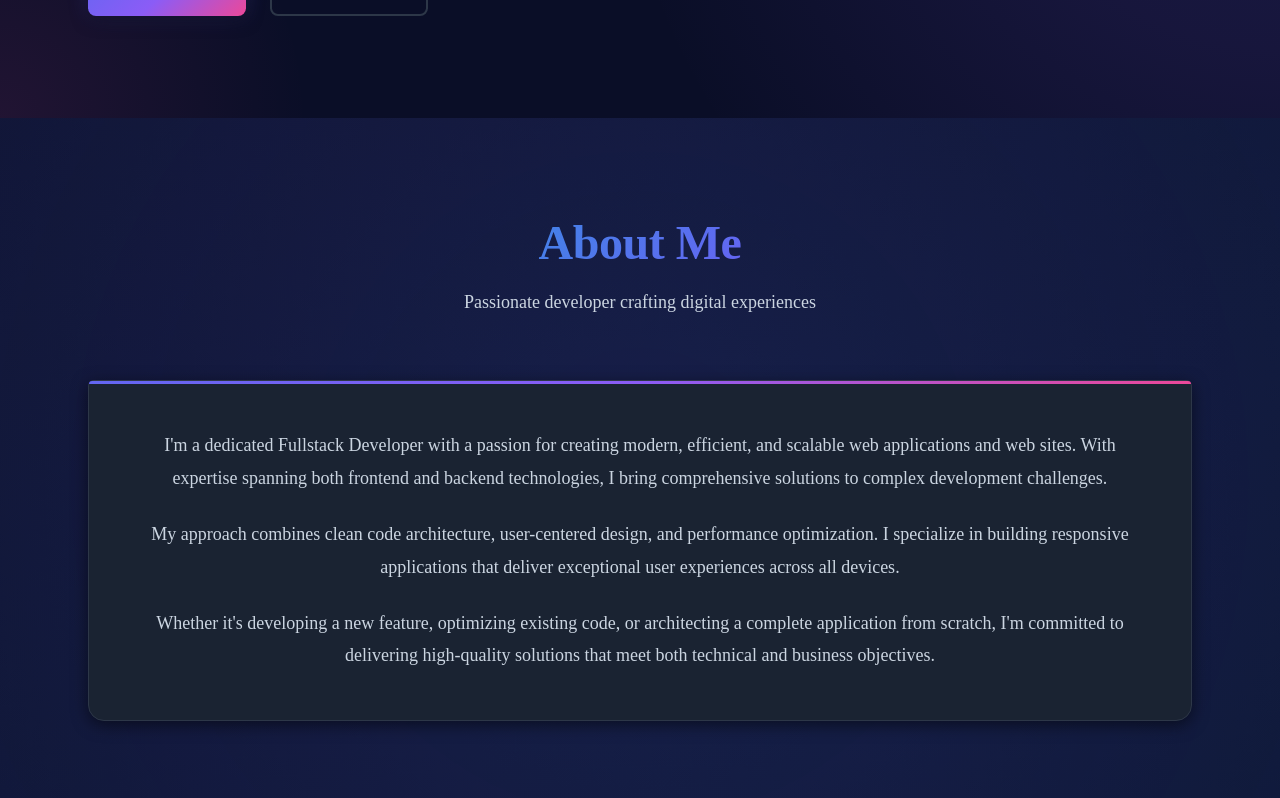
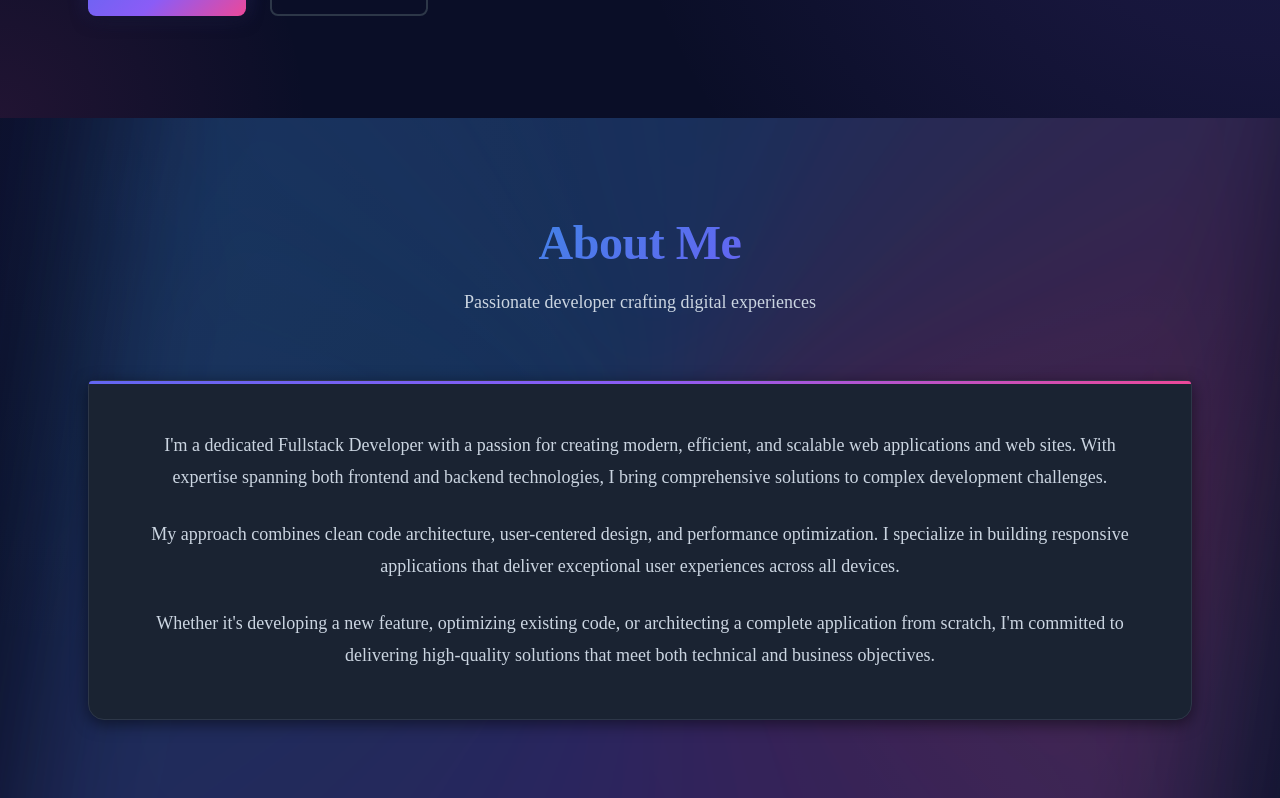
Before and after one commit to RamizMatlabov/MYPortfolio, a Next.js app: page / in a window 1280 px wide. Shown: the part 682-1480 px from the top of the page. Built offline with nearby package versions, Linux system fonts and the light colour scheme; no server answers.

Commit message:
feat(about-section): add 3D tilt effect and aurora background animation
- Implement mouse-based 3D tilt effect for about section card
- Add dynamic aurora background animations with conic gradients
- Enhance hover state with improved box-shadow effects

```diff
--- a/app/components/Section/Section.module.scss
+++ b/app/components/Section/Section.module.scss
@@ -89,23 +89,78 @@
   }
 }
 
+@keyframes auroraDrift {
+  0% {
+    transform: translate(-10%, -10%) rotate(0deg) scale(1);
+    opacity: 0.7;
+  }
+  50% {
+    transform: translate(10%, 8%) rotate(180deg) scale(1.05);
+    opacity: 0.9;
+  }
+  100% {
+    transform: translate(-10%, -10%) rotate(360deg) scale(1);
+    opacity: 0.7;
+  }
+}
+
+@keyframes auroraGlide {
+  0% {
+    transform: translate(8%, -12%) rotate(0deg) scale(1.05);
+  }
+  50% {
+    transform: translate(-6%, 12%) rotate(-180deg) scale(1);
+  }
+  100% {
+    transform: translate(8%, -12%) rotate(-360deg) scale(1.05);
+  }
+}
+
 // About section - Indigo/Blue background with gradient animation
 .about {
-  background: linear-gradient(135deg, rgba(99, 102, 241, 0.05) 0%, rgba(59, 130, 246, 0.08) 50%, rgba(6, 182, 212, 0.05) 100%);
-  background-size: 200% 200%;
-  animation: gradientShift 8s ease infinite;
+  background: radial-gradient(1200px circle at 10% 10%, rgba(99, 102, 241, 0.04), transparent 40%),
+              radial-gradient(900px circle at 90% 80%, rgba(6, 182, 212, 0.05), transparent 45%),
+              var(--bg-primary);
   position: relative;
   overflow: hidden;
 
   &::before {
     content: '';
     position: absolute;
-    top: -50%;
-    left: -50%;
-    width: 200%;
-    height: 200%;
-    background: radial-gradient(circle, rgba(99, 102, 241, 0.1) 0%, transparent 70%);
-    animation: float 12s ease-in-out infinite;
+    top: -30%;
+    left: -30%;
+    width: 160%;
+    height: 160%;
+    background:
+      conic-gradient(from 180deg at 50% 50%,
+        rgba(99, 102, 241, 0.18),
+        rgba(6, 182, 212, 0.16),
+        rgba(236, 72, 153, 0.18),
+        rgba(139, 92, 246, 0.16),
+        rgba(99, 102, 241, 0.18));
+    filter: blur(60px);
+    mix-blend-mode: screen;
+    animation: auroraDrift 24s linear infinite;
+    pointer-events: none;
+  }
+
+  &::after {
+    content: '';
+    position: absolute;
+    bottom: -35%;
+    right: -35%;
+    width: 170%;
+    height: 170%;
+    background:
+      conic-gradient(from 0deg at 50% 50%,
+        rgba(6, 182, 212, 0.14),
+        rgba(99, 102, 241, 0.16),
+        rgba(236, 72, 153, 0.14),
+        rgba(139, 92, 246, 0.16),
+        rgba(6, 182, 212, 0.14));
+    filter: blur(70px);
+    mix-blend-mode: lighten;
+    animation: auroraGlide 28s ease-in-out infinite;
     pointer-events: none;
   }
 }
--- a/app/page.jsx
+++ b/app/page.jsx
@@ -1,6 +1,6 @@
 "use client";
 
-import { useState, useEffect } from "react";
+import { useState, useEffect, useRef } from "react";
 import {
   SiHtml5,
   SiCss3,
@@ -25,6 +25,26 @@ import styles from "./page.module.scss";
 
 export default function Home() {
   const [isVisible] = useState(true);
+  const aboutRef = useRef(null);
+  const handleAboutMove = (e) => {
+    if (!aboutRef.current) return;
+    const rect = aboutRef.current.getBoundingClientRect();
+    const x = ((e.clientX - rect.left) / rect.width) * 100;
+    const y = ((e.clientY - rect.top) / rect.height) * 100;
+    const tiltX = ((x - 50) / 50) * 6;
+    const tiltY = ((50 - y) / 50) * 6;
+    aboutRef.current.style.setProperty('--mx', `${x}%`);
+    aboutRef.current.style.setProperty('--my', `${y}%`);
+    aboutRef.current.style.setProperty('--tx', `${tiltX}deg`);
+    aboutRef.current.style.setProperty('--ty', `${tiltY}deg`);
+  };
+  const handleAboutLeave = () => {
+    if (!aboutRef.current) return;
+    aboutRef.current.style.setProperty('--mx', `50%`);
+    aboutRef.current.style.setProperty('--my', `50%`);
+    aboutRef.current.style.setProperty('--tx', `0deg`);
+    aboutRef.current.style.setProperty('--ty', `0deg`);
+  };
 
   // Состояние формы Contact
   const [formData, setFormData] = useState({
@@ -387,7 +407,12 @@ export default function Home() {
         {/* About Section */}
         <Section id="about" title="About Me" subtitle="Passionate developer crafting digital experiences" variant="about">
           <div className={styles.aboutContent}>
-            <div className={styles.aboutText}>
+            <div
+              ref={aboutRef}
+              onMouseMove={handleAboutMove}
+              onMouseLeave={handleAboutLeave}
+              className={styles.aboutText}
+            >
               <p>
                 I&apos;m a dedicated Fullstack Developer with a passion for creating modern, efficient,
                 and scalable web applications and web sites. With expertise spanning both frontend and backend
--- a/app/page.module.scss
+++ b/app/page.module.scss
@@ -328,6 +328,13 @@
   border-radius: 6px 6px 16px 16px;
   border: 1px solid var(--border-color);
   box-shadow: var(--shadow-md);
+  --mx: 50%;
+  --my: 50%;
+  --tx: 0deg;
+  --ty: 0deg;
+  transform: perspective(800px) rotateX(var(--ty)) rotateY(var(--tx));
+  transition: transform var(--transition-base), box-shadow var(--transition-base);
+  will-change: transform;
 
   @media (max-width: 768px) {
     padding: var(--spacing-lg);
@@ -352,10 +359,20 @@
     border-radius: 16px 16px 0 0;
   }
 
+  &:hover {
+    box-shadow: 0 10px 30px rgba(99, 102, 241, 0.15), 0 6px 18px rgba(236, 72, 153, 0.12);
+  }
+
   p {
     color: var(--text-secondary);
     position: relative;
     z-index: 1;
+  }
+}
+
+@keyframes spinHolo {
+  to {
+    transform: rotate(360deg);
   }
 }
 
```
